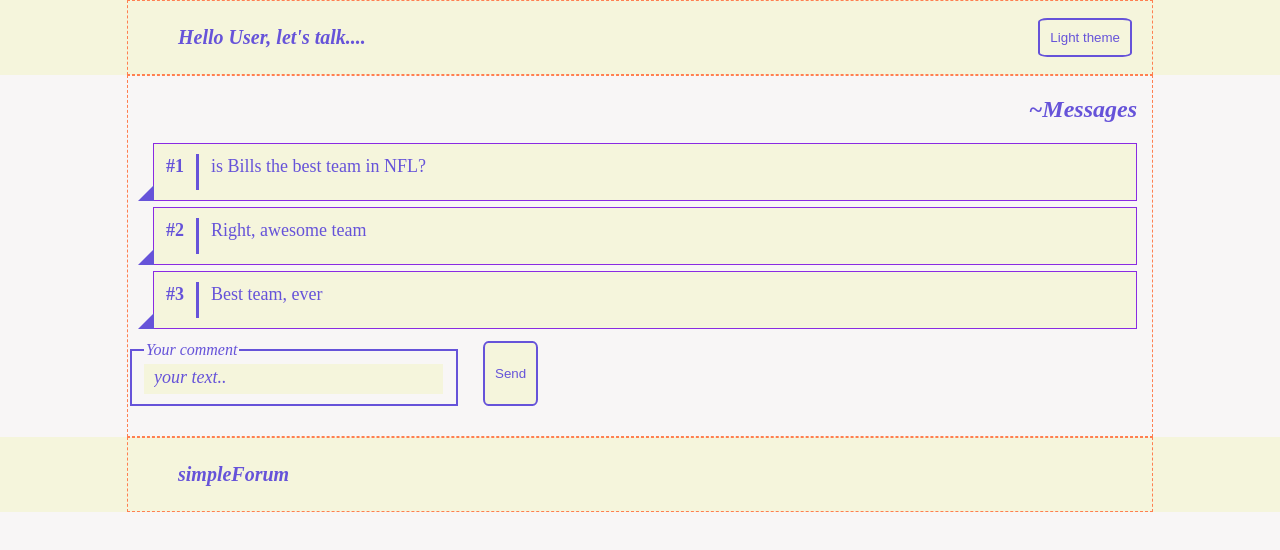
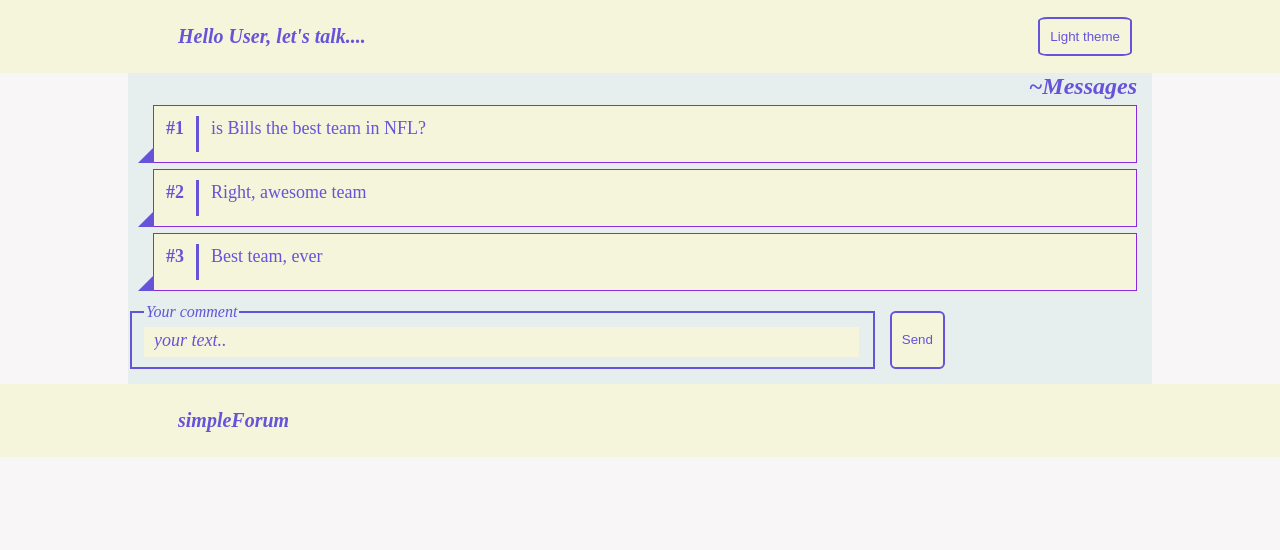
Before and after one commit to kleimenov/simpleChat, a plain HTML site: page index.html in a window 1280 px wide. Drawn offline with Linux system fonts and the light colour scheme.

Commit message:
add simpleForum HTML and CSS part

```diff
--- a/index.html
+++ b/index.html
@@ -18,7 +18,7 @@
       </div>
     </header>
     <main>
-      <div class="container">
+      <div class="container main-background">
         <section class="comment-feed">
           <h2 class="message-header">~Messages</h2>
           <ol class="comment-list">
--- a/style.css
+++ b/style.css
@@ -9,9 +9,12 @@ body {
     width: 1024px;
     margin: 0 auto;
     position: relative;
-    border: 1px dashed coral;
 }
 
+.main-background {
+  background-color: rgb(230, 238, 238);
+
+}
 
 .page-header,
 .page-footer {
@@ -52,8 +55,8 @@ body {
   color: white;
   background-color: #6653d9;
   border-radius: 10%;
+}
 
-}
 
 
 
@@ -61,12 +64,14 @@ body {
     display: flex;
     margin-bottom: 30px;
     padding: 0;
+    margin: 0;
 }
 
 .comment-inner {
-    width: 300px;
+    width: 70%;
     border: 2px solid #6653d9;
-    margin-right: 25px;
+    margin-right: 15px;
+    margin-bottom: 15px;
   }
 
 .comment-label {
@@ -76,7 +81,7 @@ body {
 }
 
 .comment-field {
-    width: 93%;
+    width: 97%;
     height: 30px;
     padding: 0 10px;
     border: none;
@@ -107,11 +112,12 @@ body {
 
 
 .comment-feed {
+    margin: 0;
     margin-top: 0;
-    margin-bottom: 12px;
   }
 
 .message-header {
+    margin: 0;
     margin-right: 15px;
     text-align: right;
     font-style: italic;
@@ -173,20 +179,33 @@ body {
 
 .button {
     padding: 10px 10px;
-    margin-right: 20px;
+    margin-top: 8px;
+    margin-bottom: 15px;
     color: #6653d9;
     background-color: beige;
-
     border: 2px solid #6653d9;
     border-radius: 10%;
+}
 
+.button:hover,
+.button:focus {
+  color: beige;
+  background-color: #6653d9;
 }
 
 
+
+
+.page-footer {
+  margin: 0;
+  padding: 0;
+}
+
 .footer-paragraph {
-    margin-top: 25px;
-    margin-bottom: 25px;
-    margin-left: 50px;
+  margin: 0;
+    padding-top: 25px;
+    padding-bottom: 25px;
+    padding-left: 50px;
     font-size: 20px;
     font-style: italic;
     font-weight: 700;
```
